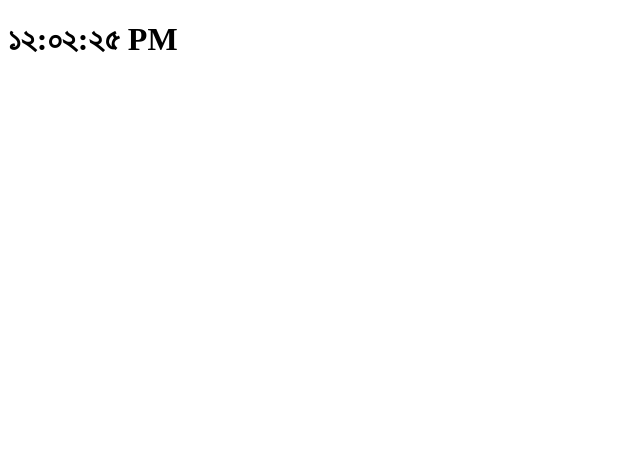
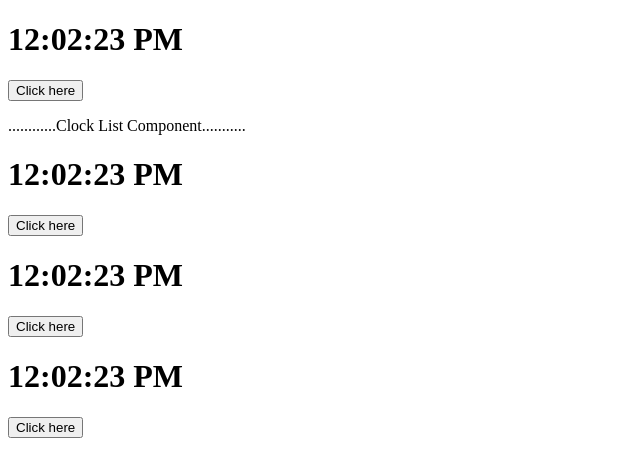
Before and after one commit to ramjan10/myReact, a React (Vite) app: page / in a window 1280 px wide. Shown: the top 476 px of the page, without its empty margins (0-640 px from the left). Built offline with nearby package versions, Linux system fonts and the light colour scheme.

Commit message:
event handling

```diff
--- a/src/App.jsx
+++ b/src/App.jsx
@@ -1,9 +1,16 @@
-import Clock from "./component/Clock";
+import Clock from "./components/Clock";
+import ClockList from "./components/ClockList";
 
 function App() {
+  const quantities = [1, 2, 3];
+
   return (
     <div>
       <Clock local="bn-Bd" />
+
+      <p>............Clock List Component...........</p>
+      <ClockList quantities={quantities}/>
+
     </div>
   );
 }
--- /dev/null
+++ b/src/components/Button.jsx
@@ -0,0 +1,19 @@
+import React from 'react';
+
+class Button extends React.Component {
+
+    render() {
+        const { change, locale, show, event } = this.props;
+        return (
+            <div>
+                <button type="button" onClick={() => change(locale)}>
+                    Click here
+                </button>
+                {show && <p>Show me</p> }
+
+            </div>
+        );
+    }
+}
+
+export default Button;
--- a/src/component/Clock.jsx
+++ b/src/components/Clock.jsx
@@ -1,5 +1,5 @@
 import React from "react";
-
+import Button from "./Button";
 /* componet 2 types
  * one for function and other is class component
  * function component is import and class compnent not use now
@@ -13,7 +13,7 @@ import React from "react";
 // }
 
 class Clock extends React.Component {
-  state = { date: new Date() };
+  state = { date: new Date() , local: 'en-US'};
 
   componentDidMount() {
     setInterval(() => {
@@ -29,12 +29,21 @@ class Clock extends React.Component {
   componentWillUnmount() {
     clearInterval(this.clockTimer);
   }
+  handleClick =  (locale) =>{
+    this.setState({
+      locale
+    })
+  }
 
   render() {
+    const {date, locale} = this.state;
     return (
-      <h1 className="heading">
-        {this.state.date.toLocaleTimeString(this.props.local)}
-      </h1>
+      <div>
+        <h1 className="heading">
+          {date.toLocaleTimeString(locale)}
+        </h1>
+        {locale =='bn-BD' ? <Button change={this.handleClick} locale="en-Us" show={true}  /> : <Button change={this.handleClick} locale="bn-BD" show={false} />}
+      </div>
     );
   }
 }
--- /dev/null
+++ b/src/components/ClockList.jsx
@@ -0,0 +1,13 @@
+import Clock from "./Clock";
+
+function ClockList ({quantities= []}){
+    return (
+        <div>
+            {quantities.map((key, index)=>(
+                <Clock key={key}/>
+            ))}
+        </div>
+    );
+}
+
+export default ClockList;
```
